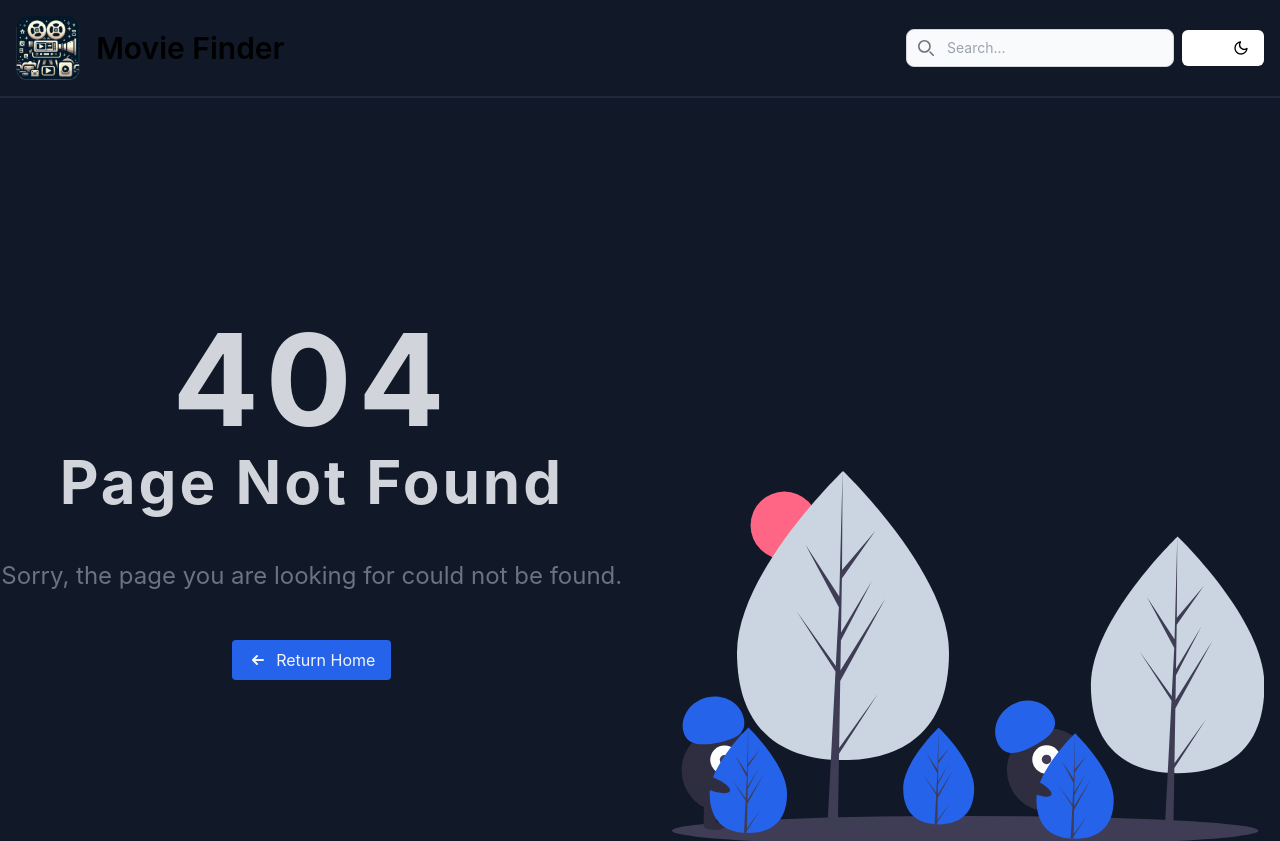
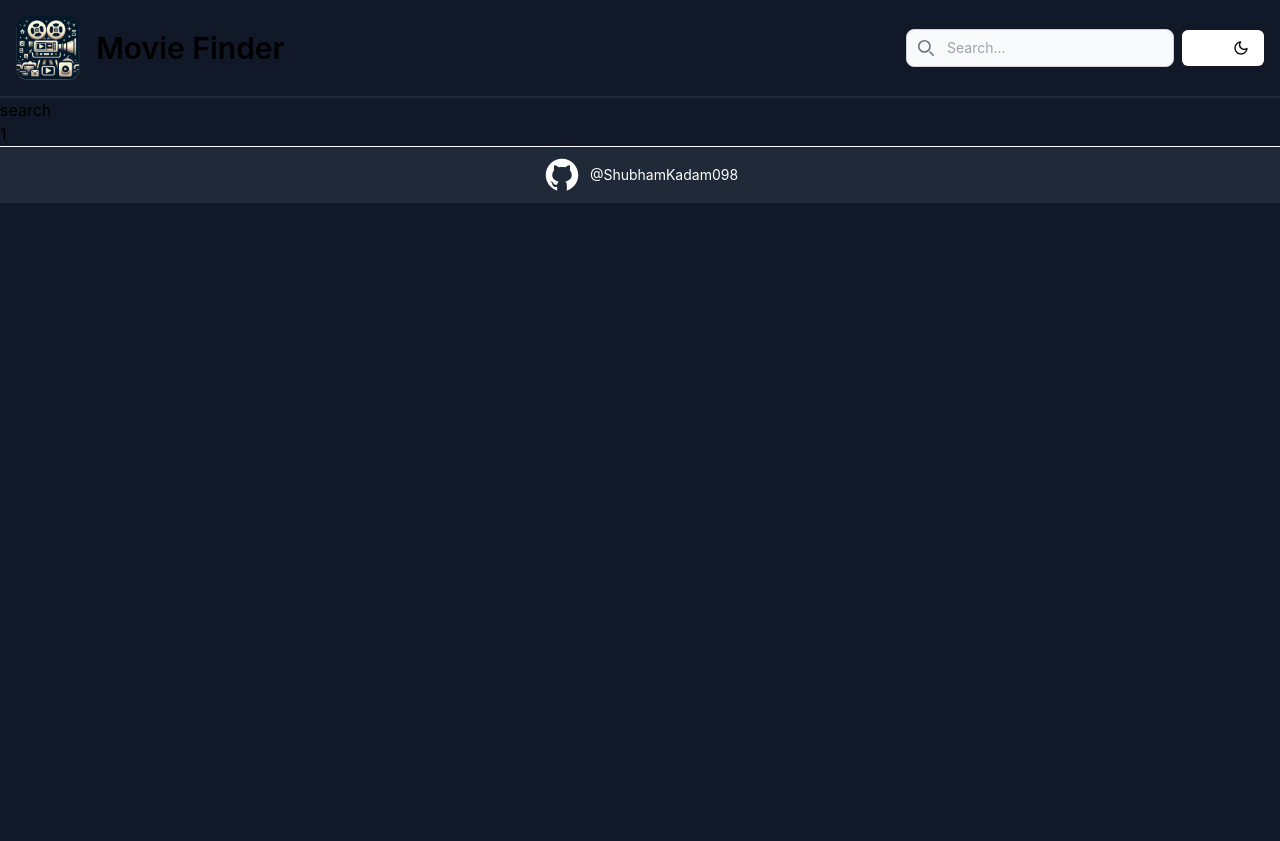
Before and after one commit to ShubhamKadam098/Movie-Finder, a React (Vite) app: page /search/1 in a window 1280 px wide. Before the commit this address had no page. Shown: the top 841 px of the page. After the commit the page ends 800 px from the top, so only its background shows below. Built offline with nearby package versions, Linux system fonts and the light colour scheme.

Commit message:
Added params for search and details component

```diff
--- a/src/components/Pages/Details.jsx
+++ b/src/components/Pages/Details.jsx
@@ -1,7 +1,14 @@
 import React from "react";
+import { useParams } from "react-router-dom";
 
 const Details = () => {
-  return <div>Details</div>;
+  const { id } = useParams();
+  return (
+    <>
+      <div>Details</div>
+      <div>{id}</div>
+    </>
+  );
 };
 
 export default Details;
--- a/src/components/Pages/Search.jsx
+++ b/src/components/Pages/Search.jsx
@@ -1,7 +1,14 @@
 import React from "react";
+import { useParams } from "react-router-dom";
 
-const search = () => {
-  return <div>search</div>;
+const Search = () => {
+  const { query } = useParams();
+  return (
+    <>
+      <div>search</div>
+      <div>{query}</div>
+    </>
+  );
 };
 
-export default search;
+export default Search;
--- a/src/main.jsx
+++ b/src/main.jsx
@@ -18,8 +18,8 @@ const router = createBrowserRouter(
     <>
       <Route path="/" element={<Layout />}>
         <Route path="" element={<Home />} />
-        <Route path="search" element={<Search />} />
-        <Route path="details" element={<Details />} />
+        <Route path="search/:query" element={<Search />} />
+        <Route path="details/:id" element={<Details />} />
       </Route>
       <Route path="*" element={<PageNotFound />} />
     </>
```
Also changed, not shown: 1 other file (tests, documents, lock files or other folders).
